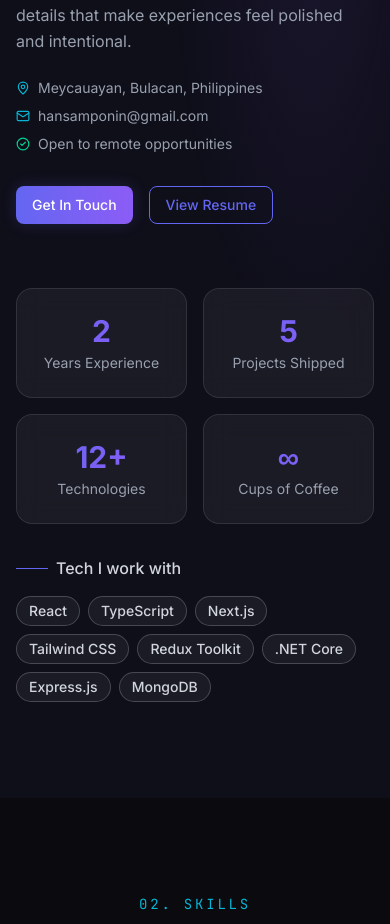
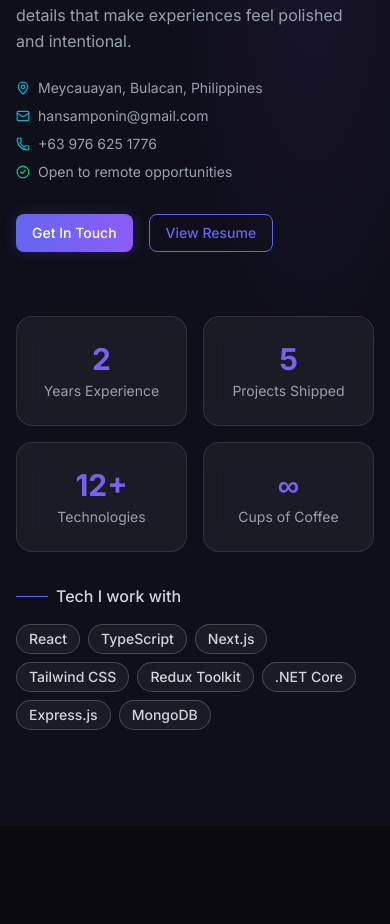
Before and after one commit to Solitae21/hans-portfolio-website, a React (Vite) app: page / in a window 390 px wide. Shown: the part 1780-2704 px from the top of the page. Built offline with nearby package versions, Linux system fonts and the light colour scheme; no server answers.

Commit message:
feat: add phone number display in About section

```diff
--- a/src/components/sections/About/About.tsx
+++ b/src/components/sections/About/About.tsx
@@ -1,5 +1,5 @@
 import { motion } from 'framer-motion';
-import { MapPin, Mail, CheckCircle2 } from 'lucide-react';
+import { MapPin, Mail, Phone, CheckCircle2 } from 'lucide-react';
 import { ScrollReveal, SectionHeader, AnimatedBadge, Button } from '@/components/ui';
 import StatCard from './StatCard';
 import { personal } from '@/data/personal';
@@ -69,6 +69,10 @@ export default function About() {
                   {personal.email}
                 </span>
                 <span className="flex items-center gap-2">
+                  <Phone size={14} className="text-accent-cyan shrink-0" />
+                  {personal.phone}
+                </span>
+                <span className="flex items-center gap-2">
                   <CheckCircle2 size={14} className="text-emerald-400 shrink-0" />
                   {personal.availableForWork ? 'Open to remote opportunities' : 'Currently unavailable'}
                 </span>
```
